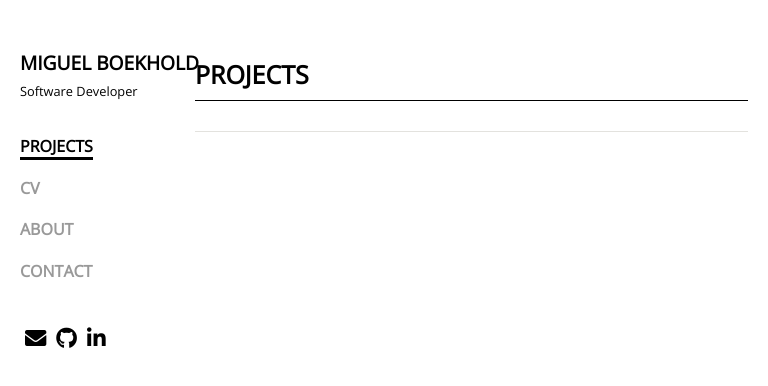
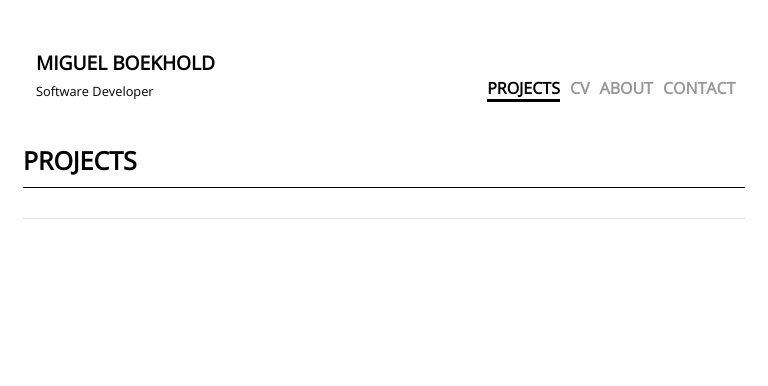
Before and after one commit to mboekhold/mboekhold.github.io, a Vue app: page / in a window 768 px wide. Shown: the top 386 px of the page. Built offline with nearby package versions, Linux system fonts and the light colour scheme; a small style sheet from the web is missing.

Commit message:
added media queries for 602 - 860 displays

```diff
--- a/src/App.vue
+++ b/src/App.vue
@@ -161,7 +161,7 @@ h1{
     visibility: hidden;
 }
 /* Layouts small than 600px, mainly mobile */
-@media only screen and (max-width: 480px ), screen and(max-device-width: 480px), screen and (max-width: 600px ){
+@media only screen and (max-width: 600px ){
     html {
       -webkit-text-size-adjust: none;
   }
@@ -199,7 +199,7 @@ h1{
   }
 
   .nav {
-      position: relative;
+    position: relative;
     margin-top: 0;
     top:0;
     right: 0;
@@ -216,7 +216,53 @@ h1{
     padding: 0 5px 0 5px;
   }
 
+}
+@media only screen and (min-width: 602px ) and (max-width: 860px){
+    .nav {
+        position: relative;
+        margin-top: 0;
+        height: auto;
+        margin: 0;
+        display: block;
+    }
+    .nav li {
+    font-size: 1em;
+    margin: 0 0 0 0;
+    display: inline-block;
+    padding: 0 5px 0 5px;
+  }
+
+  .main {
+      width: 94%;
+      margin: 0 auto 30px auto;
+      padding: 0;
+      float: none;
+  }
+  .title {
+      float: left;
+      text-align: left;
+      margin-left: 36px;
+      margin-bottom: 30px;
+  }
+  .left-container {
+      width: 99%;
+      padding-bottom: 15px;
+      margin: 0 auto;
+      position: relative;
+  }
+  .socials {
+      display:none;
+  }
+  .nav-container {
+    right: 20px;
+    position: absolute;
+    top: 50%;
+    height: 20px;
+    margin-top: -35px;
+  }
+}
 
 
-}
+
+
 </style>
```
